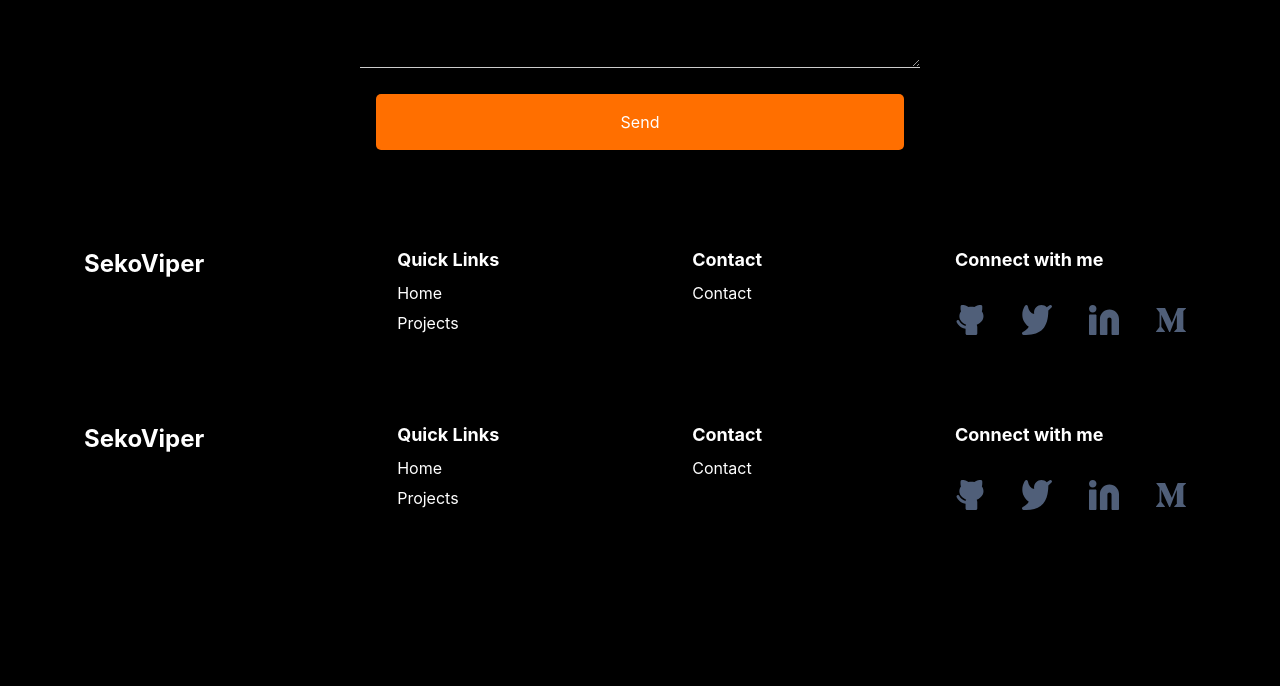
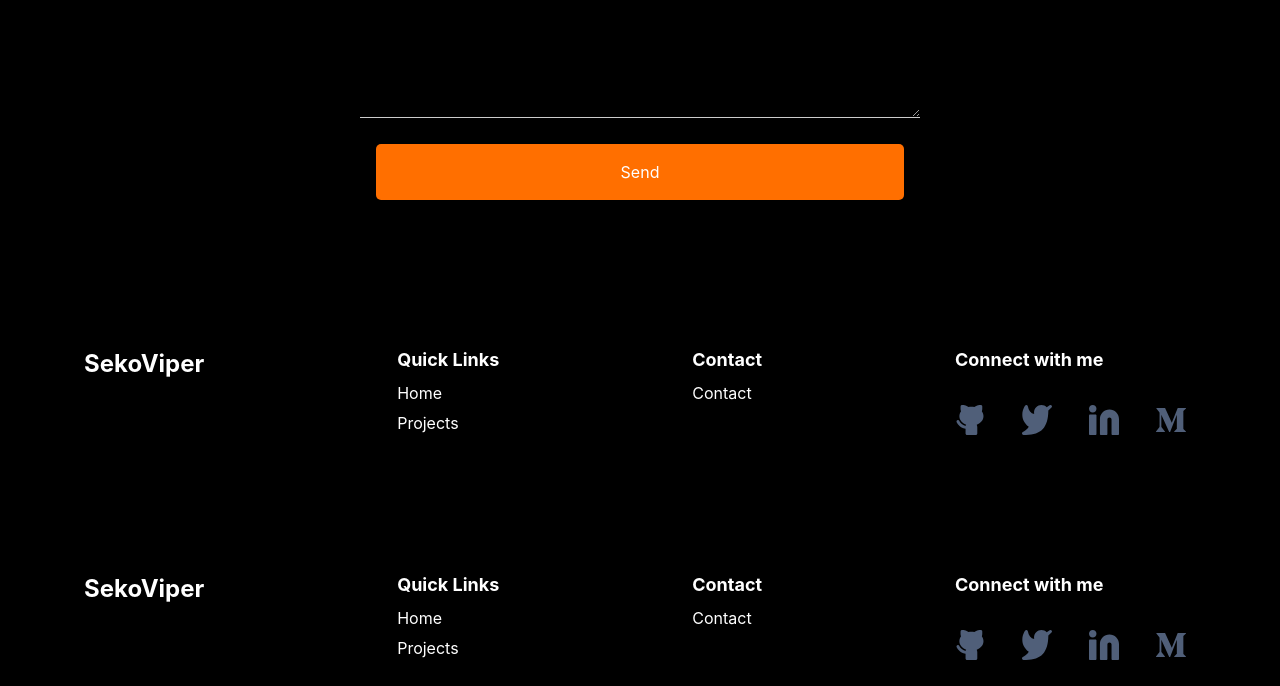
Before and after one commit to SekoViper/seko, a React (Create React App) app: page / in a window 1280 px wide. Shown: the part 2808-3494 px from the top of the page. Before the commit the page ends 3344 px from the top, so only its background shows below. Built offline with nearby package versions, Linux system fonts and the light colour scheme.

Commit message:
Fix linter error.

```diff
--- a/src/components/footer/footer.css
+++ b/src/components/footer/footer.css
@@ -2,18 +2,18 @@
 footer {
   color: #fff;
   padding: 20px;
-    margin-top: 50px;
   display: flex;
   justify-content: space-between;
   width: 90%;
-    margin: 0 auto;
+  margin: 50px auto;
 }
 
 footer div {
   margin-top: 40px;
 }
 
-  h3, h4 {
+h3,
+h4 {
   margin: 0;
 }
 
```
Lines whose indentation alone changed are shown as unchanged.
